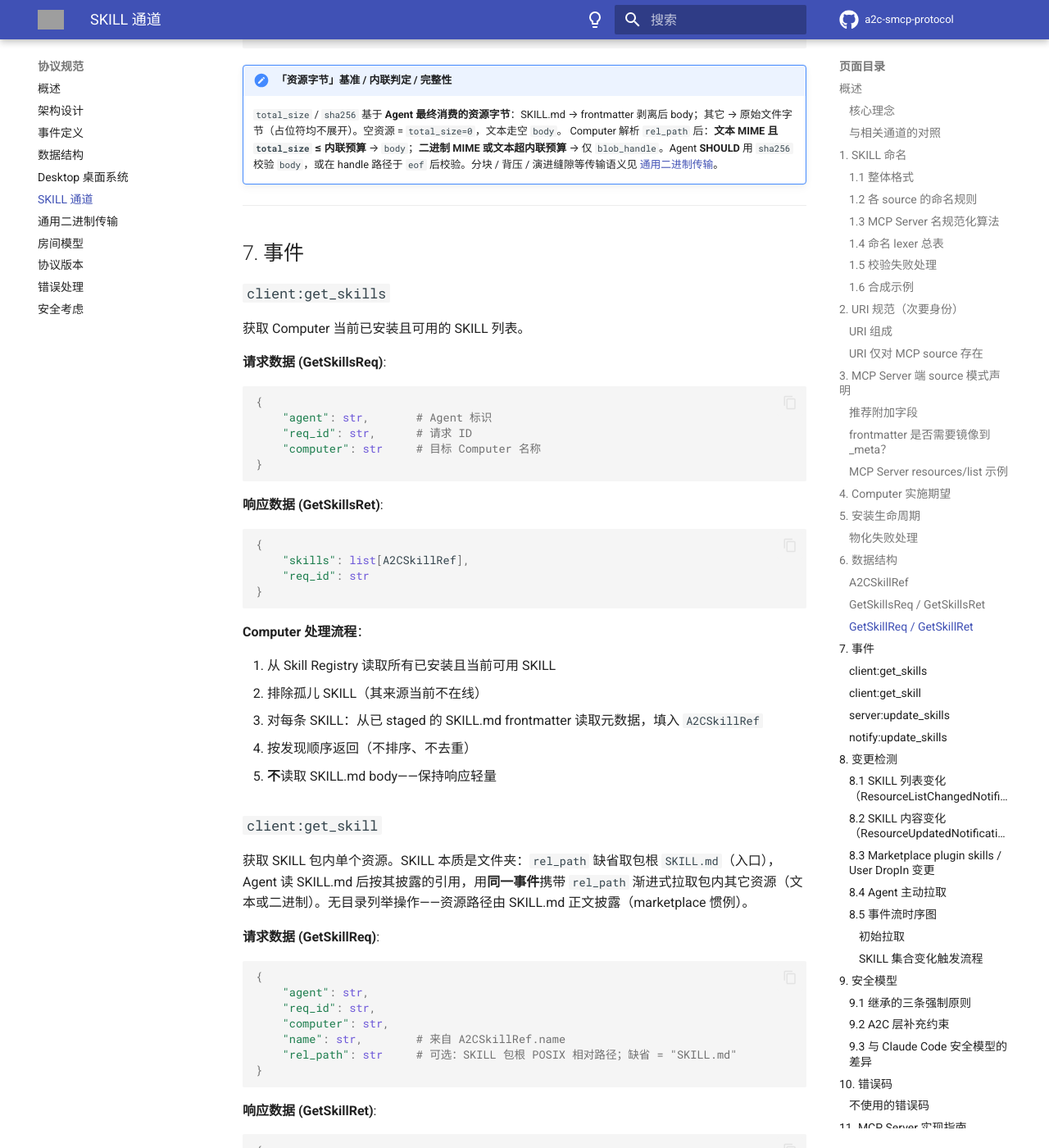
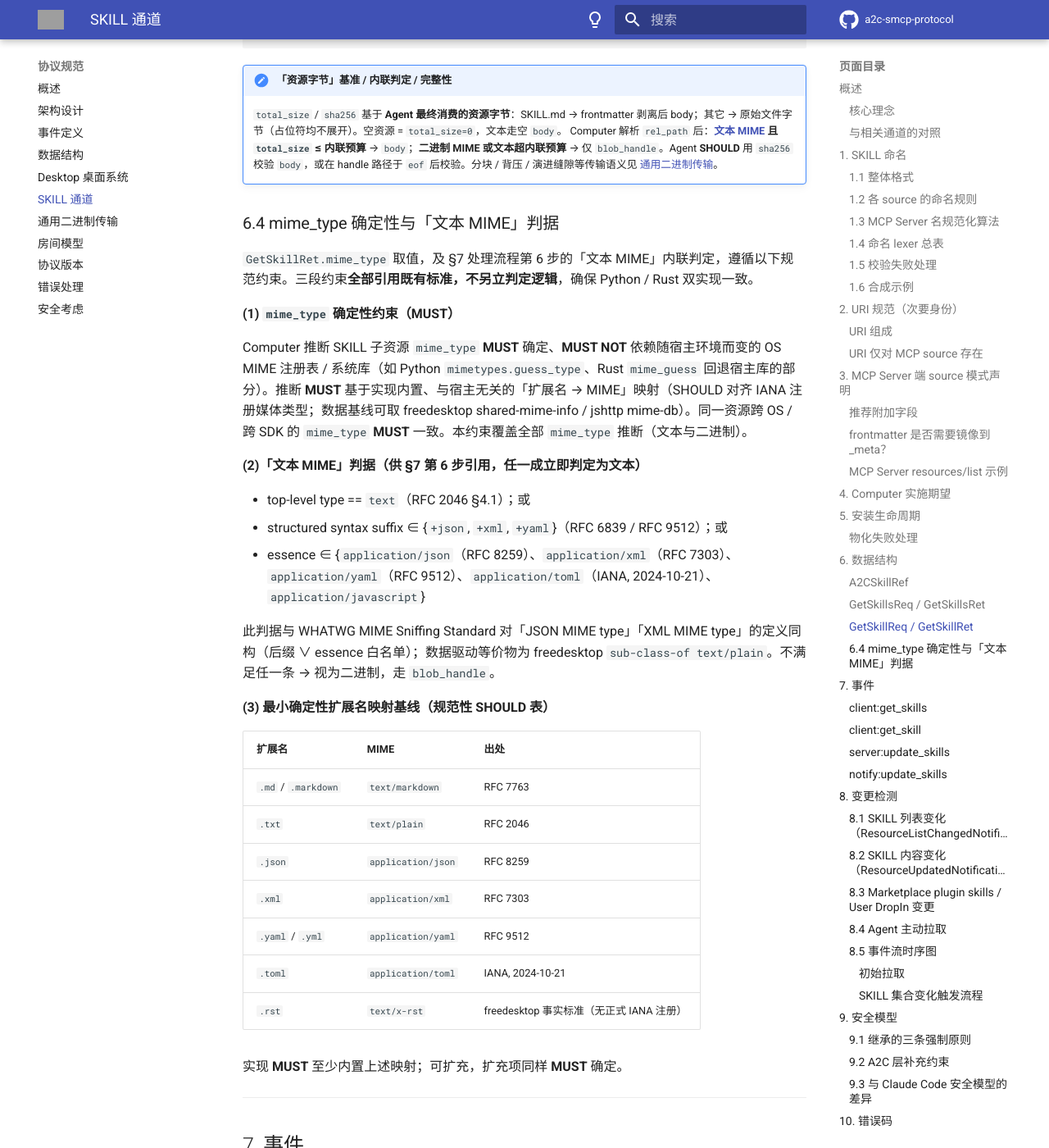
Before and after one commit to A2C-SMCP/a2c-smcp-protocol, an MkDocs documentation site: the page built from docs/specification/skill.md, in a window 1280 px wide and 1400 px high, scrolled down 13446 px. Shown: the whole window at 82% size. Built offline with MkDocs 1.6.1 and Material for MkDocs 9.7.7, drawn with Linux system fonts in a browser that asks for light colours; comment, search, counter and statistics services are not loaded; the version menu is left out; grey boxes are pictures that could not be loaded.

Commit message:
docs(spec): normalize get_skill mime_type determinism & 文本 MIME criteria (refs #6)
为 client:get_skill 的 mime_type 推断补充确定性约束（MUST 不依赖宿主 OS MIME 注册表），并为「文本 MIME」内联判定给出规范判据（RFC 2046/6839/9512 + WHATWG mimesniff）+ 最小确定性扩展名映射基线表。

- skill.md 新增 §6.4 作为唯一规范定义（确定性 MUST + 文本判据 + 映射基线表）
- skill.md/events.md/data-structures.md 共 4 处「文本 MIME」改为交叉引用 §6.4
- 向后兼容：GetSkillRet wire 结构不变，仅收紧 mime_type 取值确定性

Co-Authored-By: Claude Opus 4.8 (1M context) <noreply@anthropic.com>

```diff
--- a/docs/specification/skill.md
+++ b/docs/specification/skill.md
@@ -424,7 +424,37 @@ class GetSkillRet(TypedDict, total=False):
 !!! note "「资源字节」基准 / 内联判定 / 完整性"
 
     `total_size` / `sha256` 基于 **Agent 最终消费的资源字节**：SKILL.md → frontmatter 剥离后 body；其它 → 原始文件字节（占位符均不展开）。空资源 = `total_size=0`，文本走空 `body`。
-    Computer 解析 `rel_path` 后：**文本 MIME 且 `total_size` ≤ 内联预算** → `body`；**二进制 MIME 或文本超内联预算** → 仅 `blob_handle`。Agent **SHOULD** 用 `sha256` 校验 `body`，或在 handle 路径于 `eof` 后校验。分块 / 背压 / 演进缝隙等传输语义见 [通用二进制传输](blob-transfer.md)。
+    Computer 解析 `rel_path` 后：**[文本 MIME](#64-mime_type-确定性与文本-mime判据) 且 `total_size` ≤ 内联预算** → `body`；**二进制 MIME 或文本超内联预算** → 仅 `blob_handle`。Agent **SHOULD** 用 `sha256` 校验 `body`，或在 handle 路径于 `eof` 后校验。分块 / 背压 / 演进缝隙等传输语义见 [通用二进制传输](blob-transfer.md)。
+
+### 6.4 mime_type 确定性与「文本 MIME」判据
+
+`GetSkillRet.mime_type` 取值，及 §7 处理流程第 6 步的「文本 MIME」内联判定，遵循以下规范约束。三段约束**全部引用既有标准，不另立判定逻辑**，确保 Python / Rust 双实现一致。
+
+**(1) `mime_type` 确定性约束（MUST）**
+
+Computer 推断 SKILL 子资源 `mime_type` **MUST** 确定、**MUST NOT** 依赖随宿主环境而变的 OS MIME 注册表 / 系统库（如 Python `mimetypes.guess_type`、Rust `mime_guess` 回退宿主库的部分）。推断 **MUST** 基于实现内置、与宿主无关的「扩展名 → MIME」映射（SHOULD 对齐 IANA 注册媒体类型；数据基线可取 freedesktop shared-mime-info / jshttp mime-db）。同一资源跨 OS / 跨 SDK 的 `mime_type` **MUST** 一致。本约束覆盖全部 `mime_type` 推断（文本与二进制）。
+
+**(2)「文本 MIME」判据（供 §7 第 6 步引用，任一成立即判定为文本）**
+
+- top-level type == `text`（RFC 2046 §4.1）；或
+- structured syntax suffix ∈ {`+json`, `+xml`, `+yaml`}（RFC 6839 / RFC 9512）；或
+- essence ∈ {`application/json`（RFC 8259）、`application/xml`（RFC 7303）、`application/yaml`（RFC 9512）、`application/toml`（IANA, 2024-10-21）、`application/javascript`}
+
+此判据与 WHATWG MIME Sniffing Standard 对「JSON MIME type」「XML MIME type」的定义同构（后缀 ∨ essence 白名单）；数据驱动等价物为 freedesktop `sub-class-of text/plain`。不满足任一条 → 视为二进制，走 `blob_handle`。
+
+**(3) 最小确定性扩展名映射基线（规范性 SHOULD 表）**
+
+| 扩展名 | MIME | 出处 |
+|---|---|---|
+| `.md` / `.markdown` | `text/markdown` | RFC 7763 |
+| `.txt` | `text/plain` | RFC 2046 |
+| `.json` | `application/json` | RFC 8259 |
+| `.xml` | `application/xml` | RFC 7303 |
+| `.yaml` / `.yml` | `application/yaml` | RFC 9512 |
+| `.toml` | `application/toml` | IANA, 2024-10-21 |
+| `.rst` | `text/x-rst` | freedesktop 事实标准（无正式 IANA 注册） |
+
+实现 **MUST** 至少内置上述映射；可扩充，扩充项同样 **MUST** 确定。
 
 ---
 
@@ -495,7 +525,7 @@ class GetSkillRet(TypedDict, total=False):
 3. 解析 `rel_path`（缺省 `SKILL.md`）：`safe_join(包根, rel_path)` 后 `realpath` 必须仍在包根内；绝对路径 / `..` / 符号链接逃逸 / 命中 `.skillenv` 等敏感文件 / 文件不存在 → [`4017`](error-handling.md#skill-resource-not-accessible4017)（`details.reason` ∈ `traversal` / `forbidden` / `not_found`，详见 §9）
 4. 确定**资源字节**：`SKILL.md` 剥离 YAML frontmatter（首行 `---` 到第二个 `---` 含两端整块）后的 body，其它资源原样文件字节（占位符均**不展开**）；计算 `total_size` 与全量 `sha256`
 5. 绝对上限校验：`total_size` 超 SDK 可配上限 → [`4017`](error-handling.md#skill-resource-not-accessible4017) `details.reason="too_large"`（带 `details.total_size`），**不铸造句柄、零字节传输**
-6. 文本 MIME 且 `total_size` ≤ 内联预算（保证单条 ack 不超 Server buffer）→ 填 `body`；二进制 MIME 或文本超内联预算 → 铸造无状态不透明 `blob_handle`（Agent 转 [`client:get_blob`](blob-transfer.md) 拉取）。`body` / `blob_handle` 恰一
+6. [文本 MIME](#64-mime_type-确定性与文本-mime判据) 且 `total_size` ≤ 内联预算（保证单条 ack 不超 Server buffer）→ 填 `body`；二进制 MIME 或文本超内联预算 → 铸造无状态不透明 `blob_handle`（Agent 转 [`client:get_blob`](blob-transfer.md) 拉取）。`body` / `blob_handle` 恰一
 
 !!! note "占位符展开是 Agent SDK 职责"
 
```
Also changed, not shown: docs/specification/data-structures.md (+2 -2 lines), docs/specification/events.md (+1 -1 lines).
